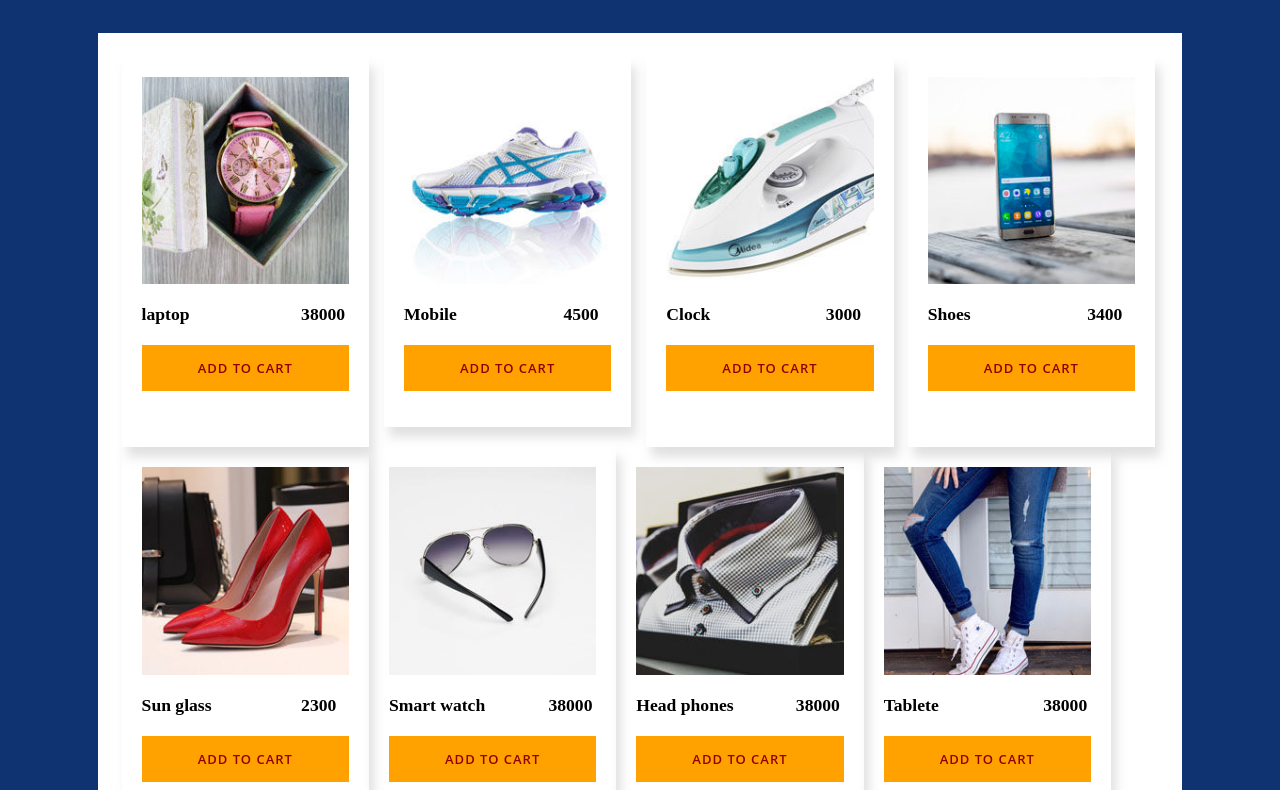
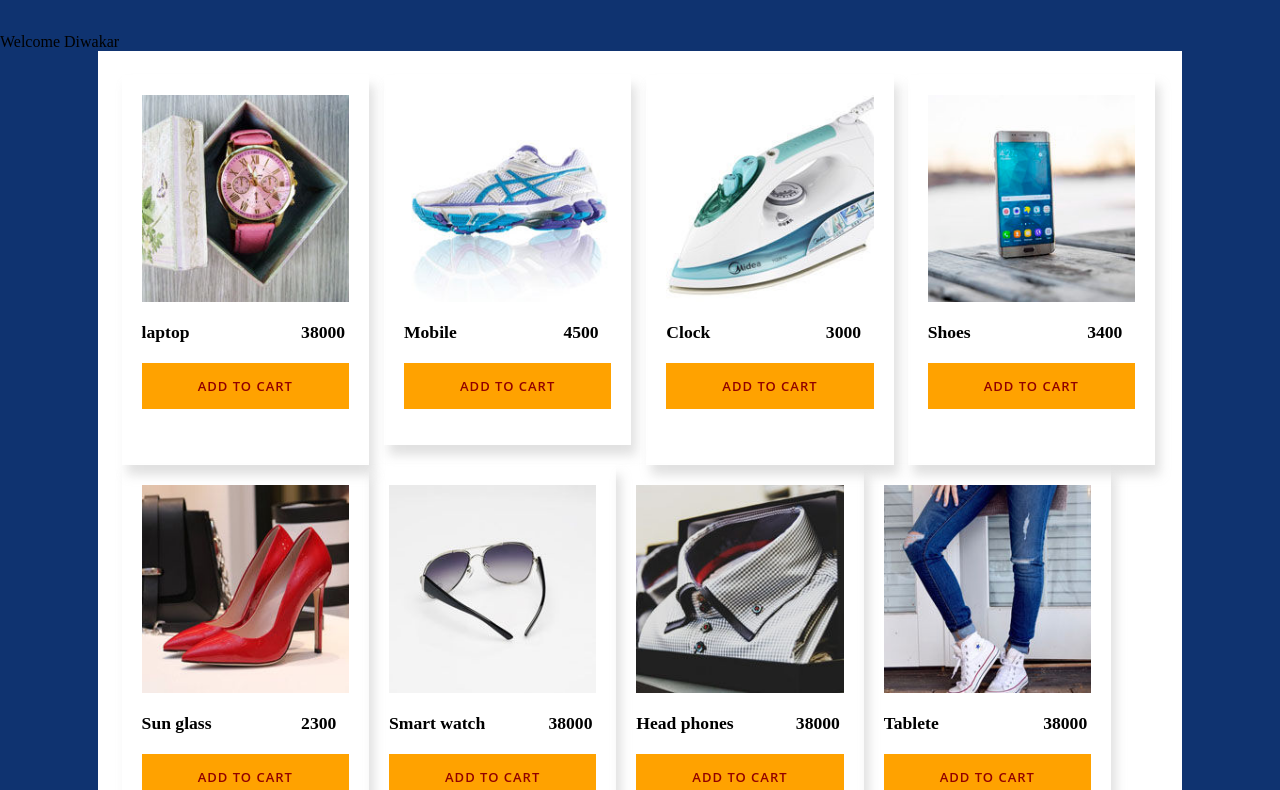
Before and after one commit to diwakarbattu/online-shoping-app, a plain HTML site: page index.html in a window 1280 px wide. Shown: the part 118-908 px from the top of the page. Drawn offline with Linux system fonts and the light colour scheme.

Commit message:
add Diwakar

```diff
--- a/index.html
+++ b/index.html
@@ -15,6 +15,7 @@
           <span class="fa fa-cart-arrow-down" aria-hidden="true"></span>shopping
           cart
         </h1>
+        <h3>Welcome Diwakar</h3>
       </div>
       <!-- cart's-Product-Display -->
       <!-- <div id="cartbox">
```
